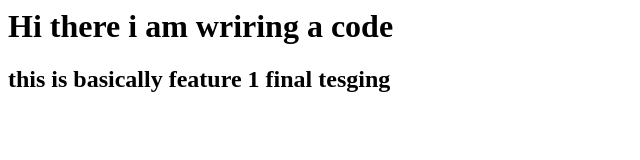
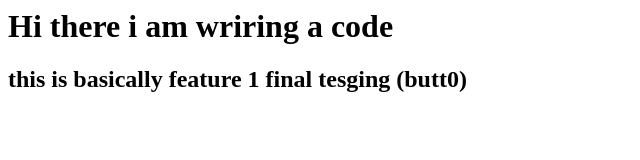
Before and after one commit to AHSAN123-Lhr/localrepo, a plain HTML site: page index.html in a window 1280 px wide. Shown: the whole page, without its empty margins (0-640 px from the left). Drawn offline with Linux system fonts and the light colour scheme.

Commit message:
Add new feature

```diff
--- a/index.html
+++ b/index.html
@@ -1,2 +1,2 @@
 <h1>Hi there i am wriring a code</h1>
-<h2>this is  basically feature 1 final tesging </h
+<h2>this is  basically feature 1 final tesging (butt0)</h
```
